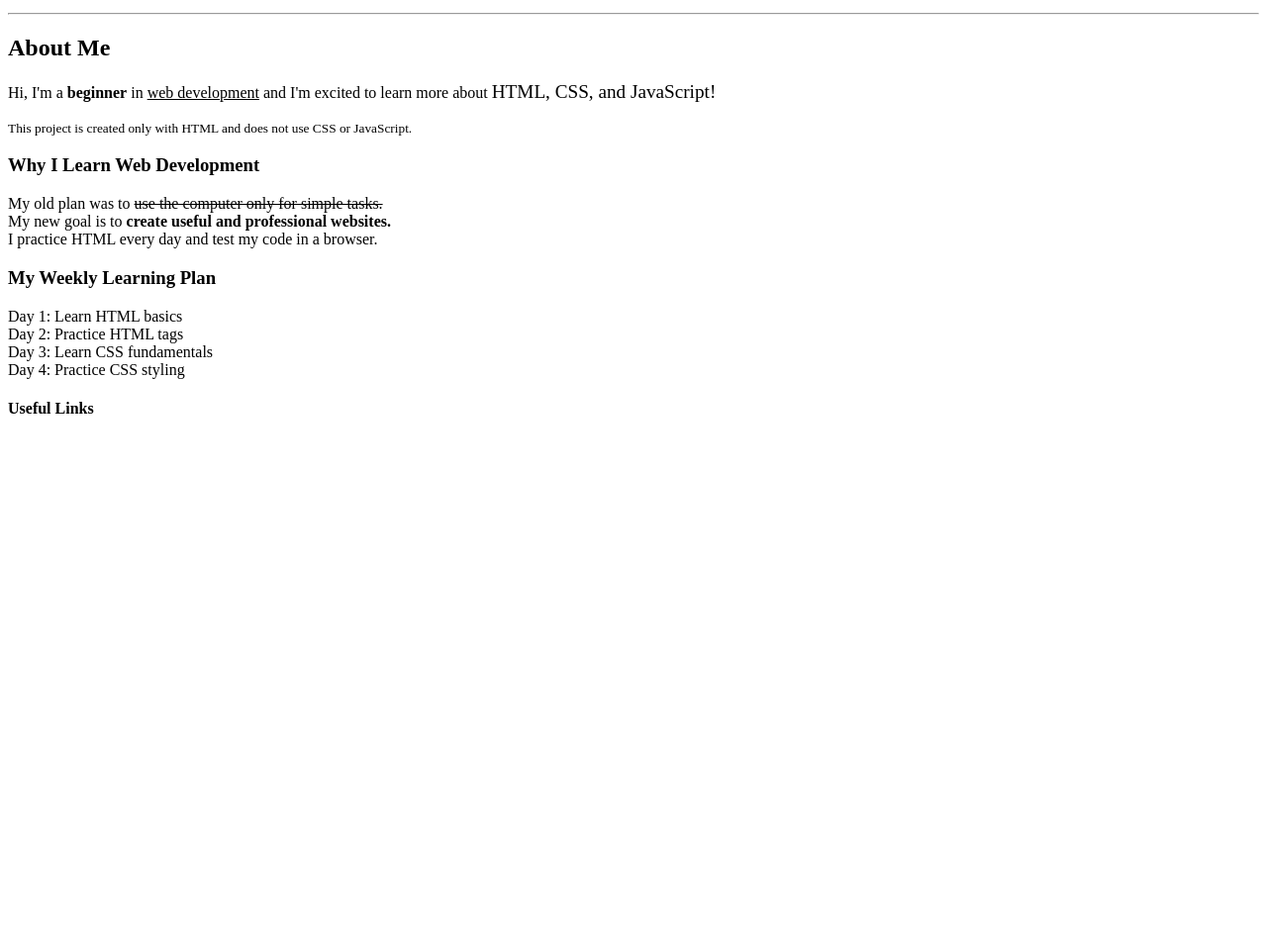
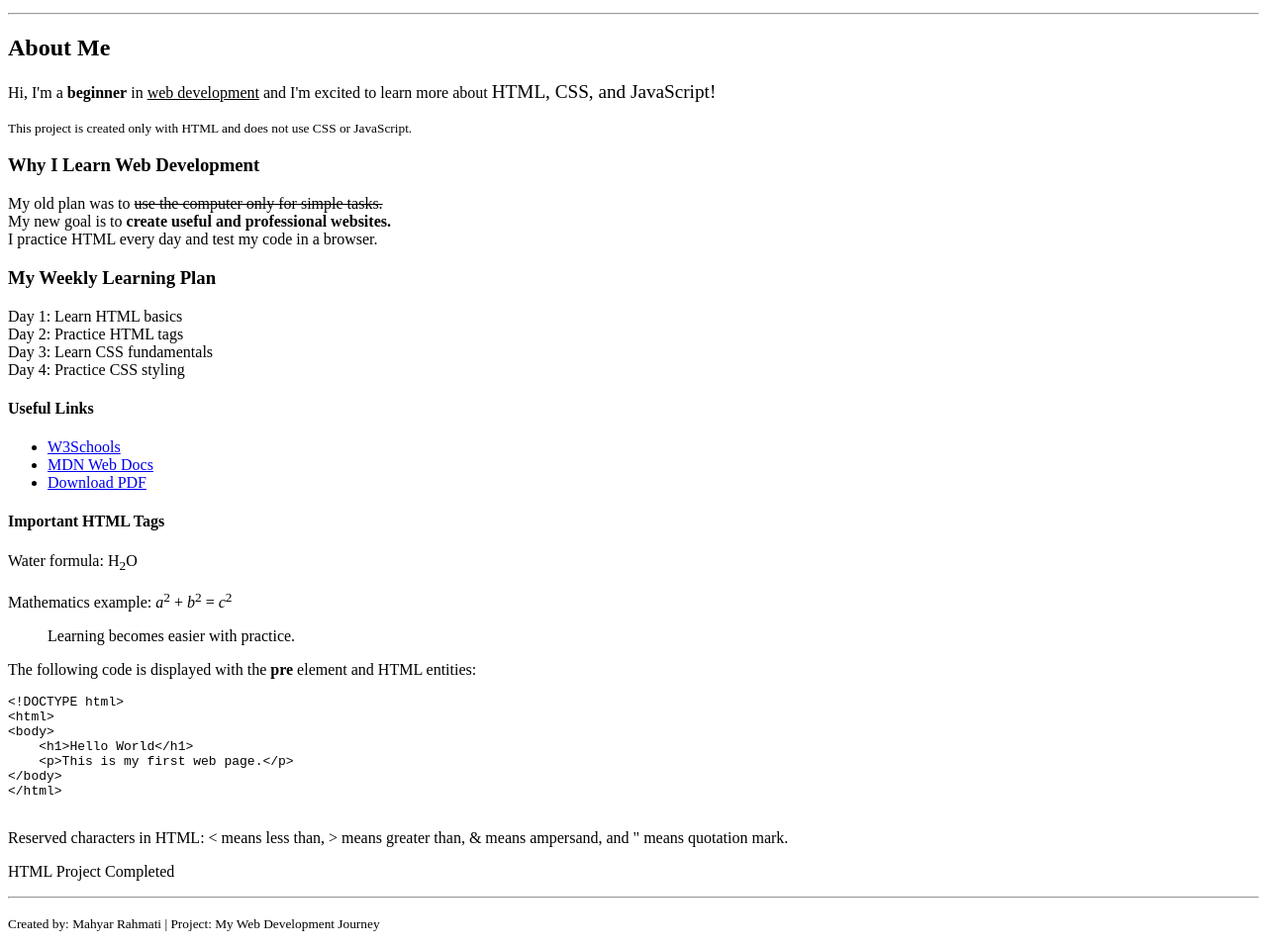
Before and after one commit to MahyarRahmati/html-practice, a plain HTML site: page index.html in a window 1280 px wide. Shown: the part 101-1059 px from the top of the page at 99% size. Before the commit the page ends 800 px from the top, so only its background shows below. Drawn offline with Linux system fonts and the light colour scheme.

Commit message:
Complete HTML lesson1

```diff
--- a/index.html
+++ b/index.html
@@ -27,8 +27,42 @@
         Day 3: Learn CSS fundamentals <br>
         Day 4: Practice CSS styling</p>
 
-        <h4>Useful Links</h4>
+    <h4>Useful Links</h4>
+    <ul>
+        <li><a href="https://www.w3schools.com/" target="_blank">W3Schools</a></li>
+        <li><a href="https://developer.mozilla.org/en-US/docs/Web/HTML" target="_blank">MDN Web Docs</a></li>
+        <li><a href="./Html Book.pdf" download>Download PDF</a></li>
+    </ul>
 
+    <h4>Important HTML Tags</h4>
+    <p>Water formula: H<sub>2</sub>O</p>
+    <p>Mathematics example: <em>a</em><sup>2</sup> + <em>b</em><sup>2</sup> = <em>c</em><sup>2</sup></p>
+    <blockquote>
+        <p>Learning becomes easier with practice.</p>
+    </blockquote>
+    <p>The following code is displayed with the <strong>pre</strong> element and HTML entities:</p>
+    <pre>
+&lt;!DOCTYPE html&gt;
+&lt;html&gt;
+&lt;body&gt;
+    &lt;h1&gt;Hello World&lt;/h1&gt;
+    &lt;p&gt;This is my first web page.&lt;/p&gt;
+&lt;/body&gt;
+&lt;/html&gt;
+    </pre>
+
+    <p>
+        Reserved characters in HTML:
+        &lt; means less than,
+        &gt; means greater than,
+        &amp; means ampersand,
+        and &quot; means quotation mark.
+    </p>
+    <p>HTML Project Completed</p>
+    <hr>
+    <p>
+        <small>Created by: Mahyar Rahmati | Project: My Web Development Journey</small>
+    </p>
 
 </body>
 </html>
```
Also changed, not shown: 1 other file.
